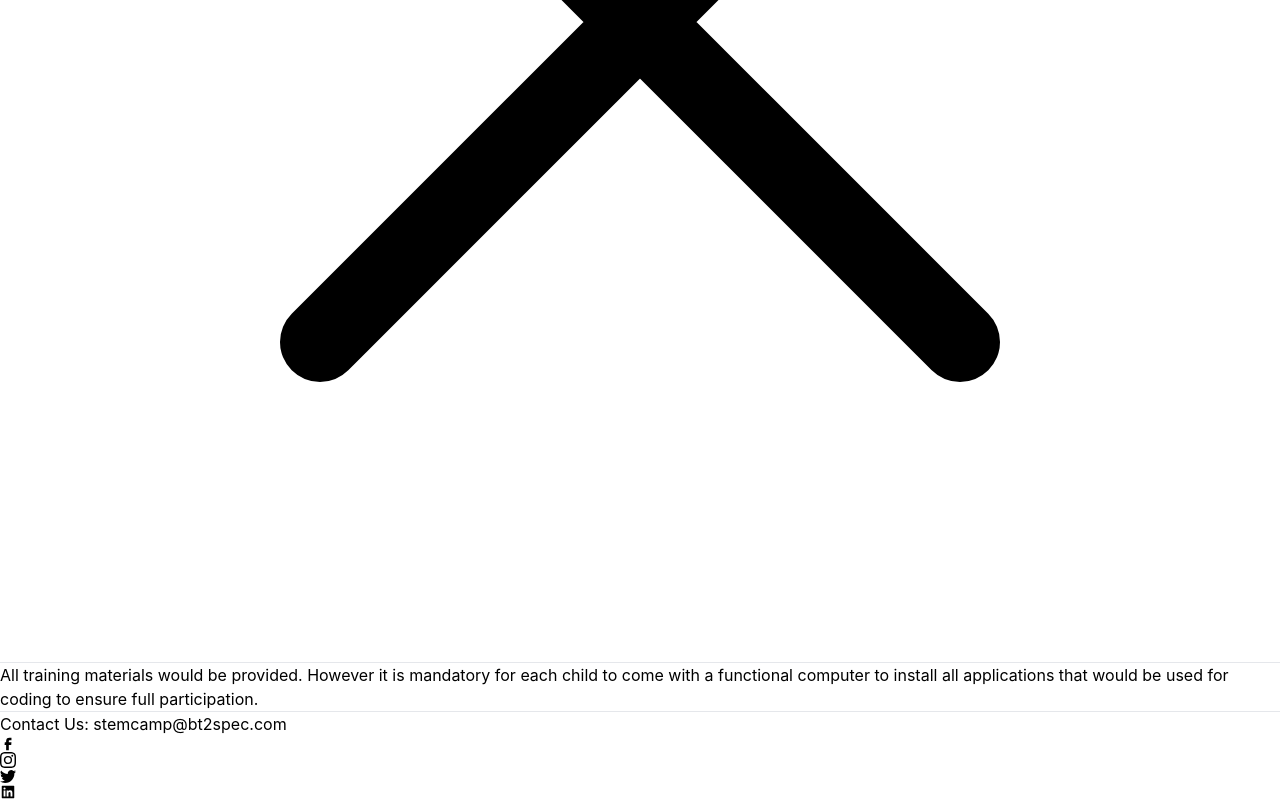
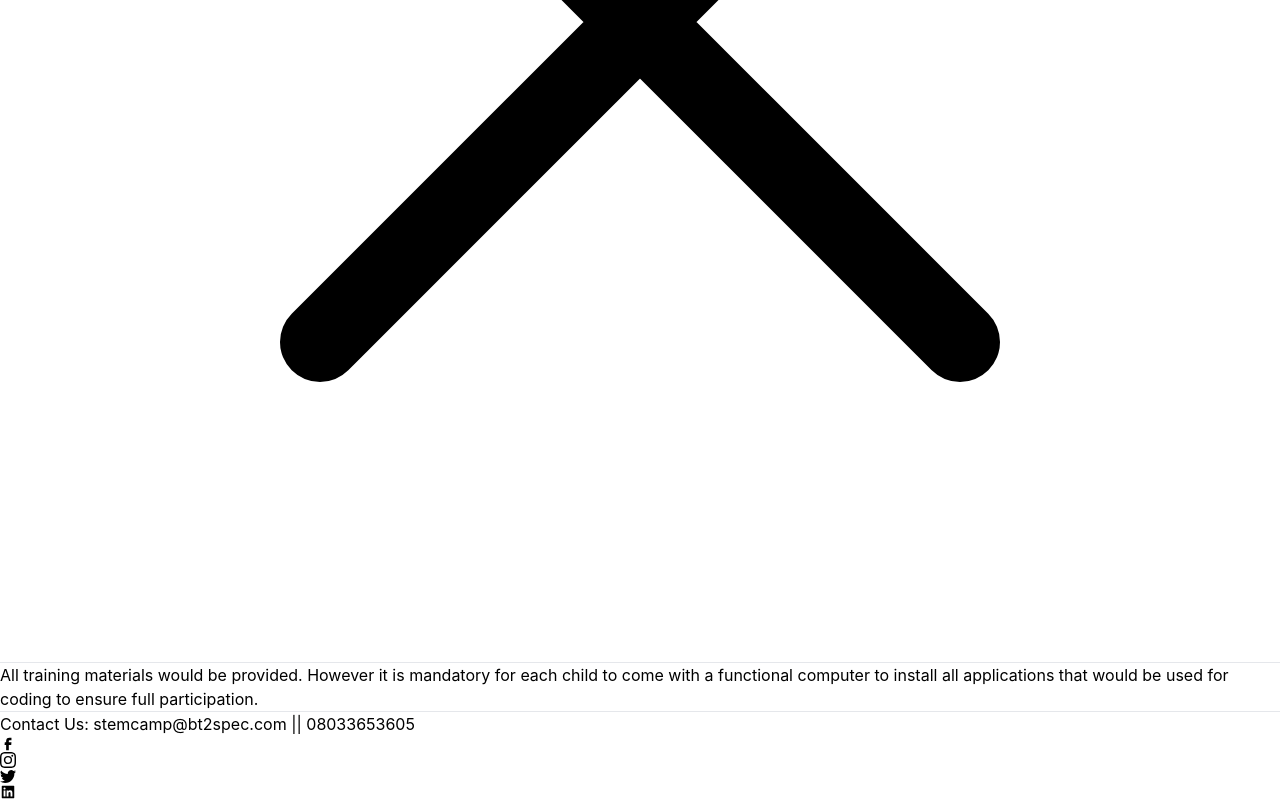
Before and after one commit to cyberned/stemcamp, a React (Vite) app: page / in a window 1280 px wide. Shown: the part 9301-10101 px from the top of the page. Built offline with nearby package versions, Linux system fonts and the light colour scheme.

Commit message:
added number

```diff
--- a/src/components/Footer/Footer.jsx
+++ b/src/components/Footer/Footer.jsx
@@ -3,7 +3,7 @@ import { IconFacebook, IconInstagram, IconLinkedin, IconTwitter } from "../../as
 const Footer = () => {
   return (
     <div className="flex items-center sm:justify-between justify-center gap-5  flex-wrap md:px-20 px-10 py-10">
-        <h3>Contact Us: stemcamp@bt2spec.com</h3>
+        <h3 className="text-center">Contact Us: stemcamp@bt2spec.com || 08033653605</h3>
         <div className="flex items-center sm:gap-4 gap-2 text-white">
             <a href="https://facebook.com/bt2spec" target="blank" rel="noreferrer"><div className="flex items-center justify-center rounded-full border px-2 py-2 text-[17px] bg-[#3b5998]"><IconFacebook/></div></a>
             <a href="https://instagram.com/bt2spec" target="blank" rel="noreferrer"><div className="flex items-center justify-center rounded-full border px-2 py-2 text-[17px] bg-black"><IconInstagram/></div></a>
```
